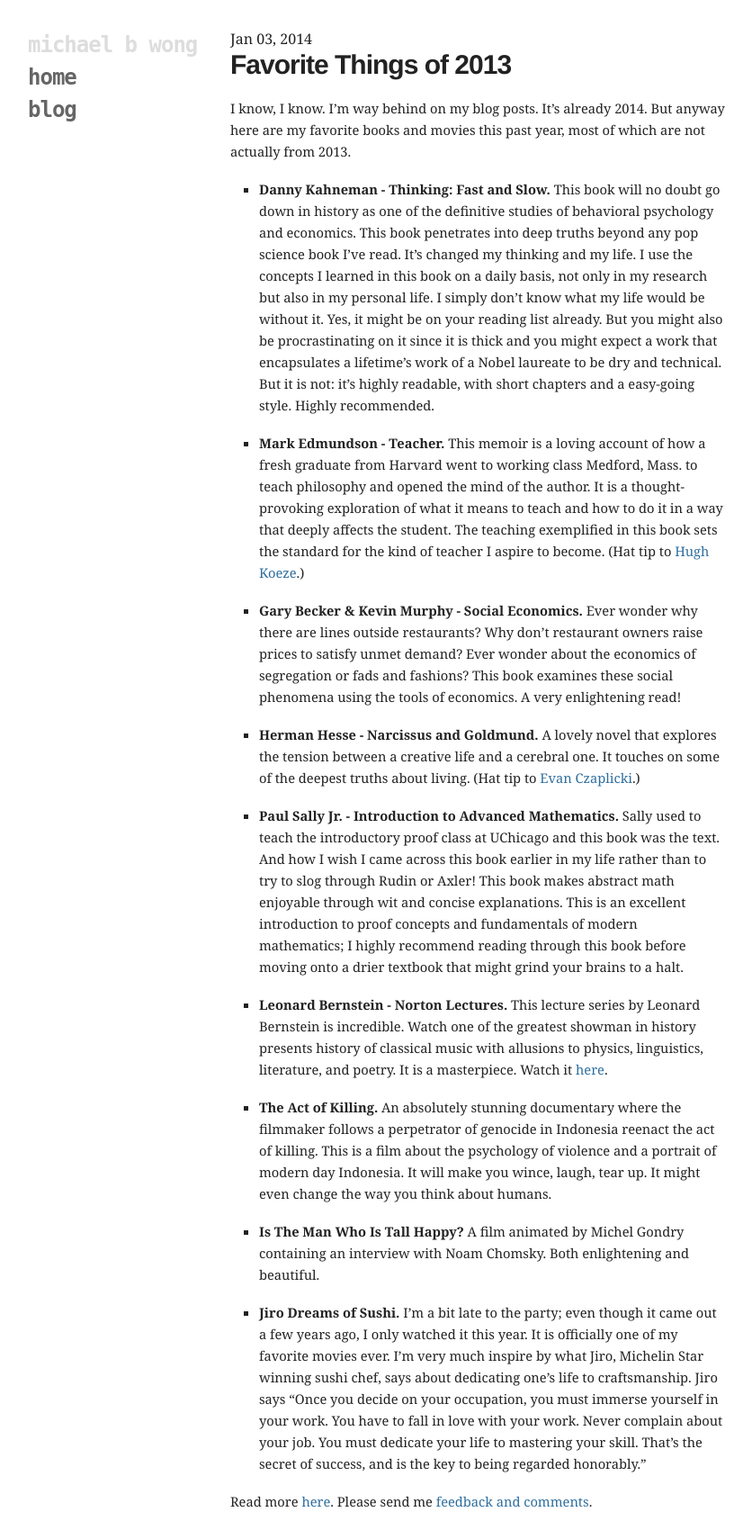
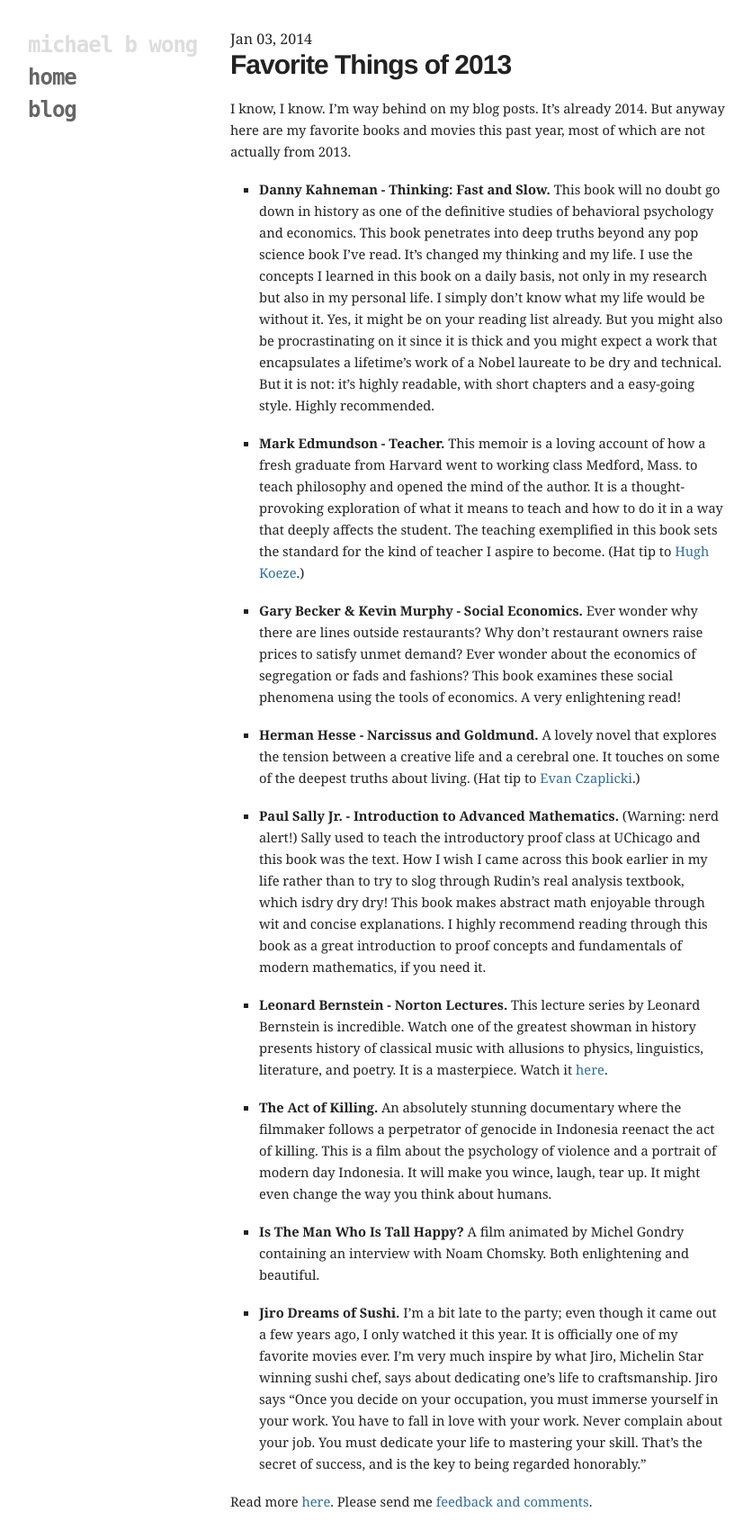
Before and after one commit to mbwong/mbwong.github.com, a Jekyll site: the page built from _posts/2014-1-3-favorite-things.md, in a window 1280 px wide. Shown: the whole page at 90% size, without its empty margins (94-930 px from the left). Built offline with Jekyll 4.4.1, drawn with Linux system fonts in a browser that asks for light colours.

Commit message:
Update 2014-1-3-favorite-things.md

```diff
--- a/_posts/2014-1-3-favorite-things.md
+++ b/_posts/2014-1-3-favorite-things.md
@@ -20,7 +20,7 @@
 
 [cz]: https://twitter.com/czaplic
 
-* __Paul Sally Jr. - Introduction to Advanced Mathematics.__ Sally used to teach the introductory proof class at UChicago and this book was the text. And how I wish I came across this book earlier in my life rather than to try to slog through Rudin or Axler! This book makes abstract math enjoyable through wit and concise explanations. This is an excellent introduction to proof concepts and fundamentals of modern mathematics; I highly recommend reading through this book before moving onto a drier textbook that might grind your brains to a halt.
+* __Paul Sally Jr. - Introduction to Advanced Mathematics.__ (Warning: nerd alert!) Sally used to teach the introductory proof class at UChicago and this book was the text. How I wish I came across this book earlier in my life rather than to try to slog through Rudin's real analysis textbook, which isdry dry dry! This book makes abstract math enjoyable through wit and concise explanations. I highly recommend reading through this book as a great introduction to proof concepts and fundamentals of modern mathematics, if you need it.
 
 * __Leonard Bernstein - Norton Lectures.__ This lecture series by Leonard Bernstein is incredible. Watch one of the greatest showman in history presents history of classical music with allusions to physics, linguistics, literature, and poetry. It is a masterpiece. Watch it [here][bernstein].
 
```
